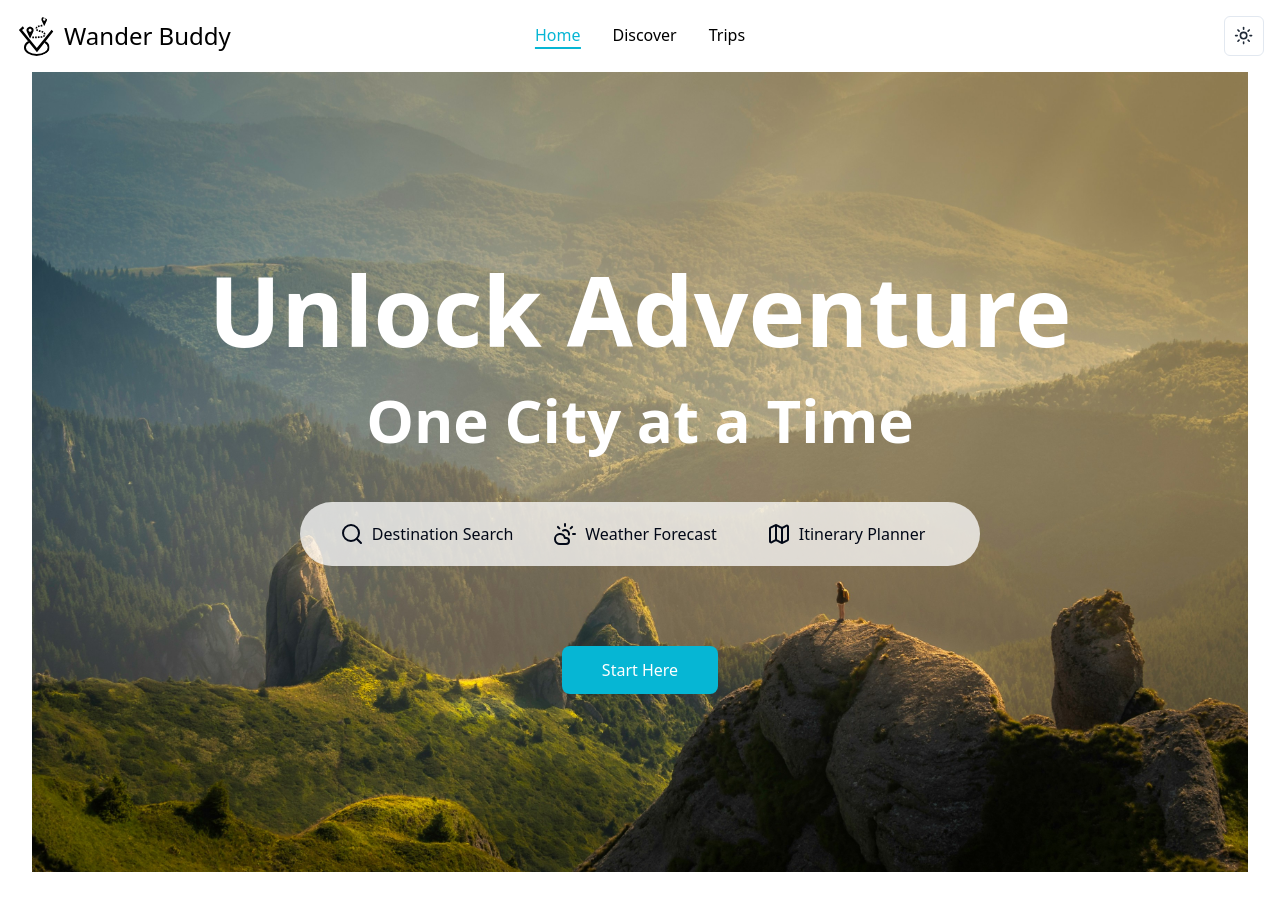
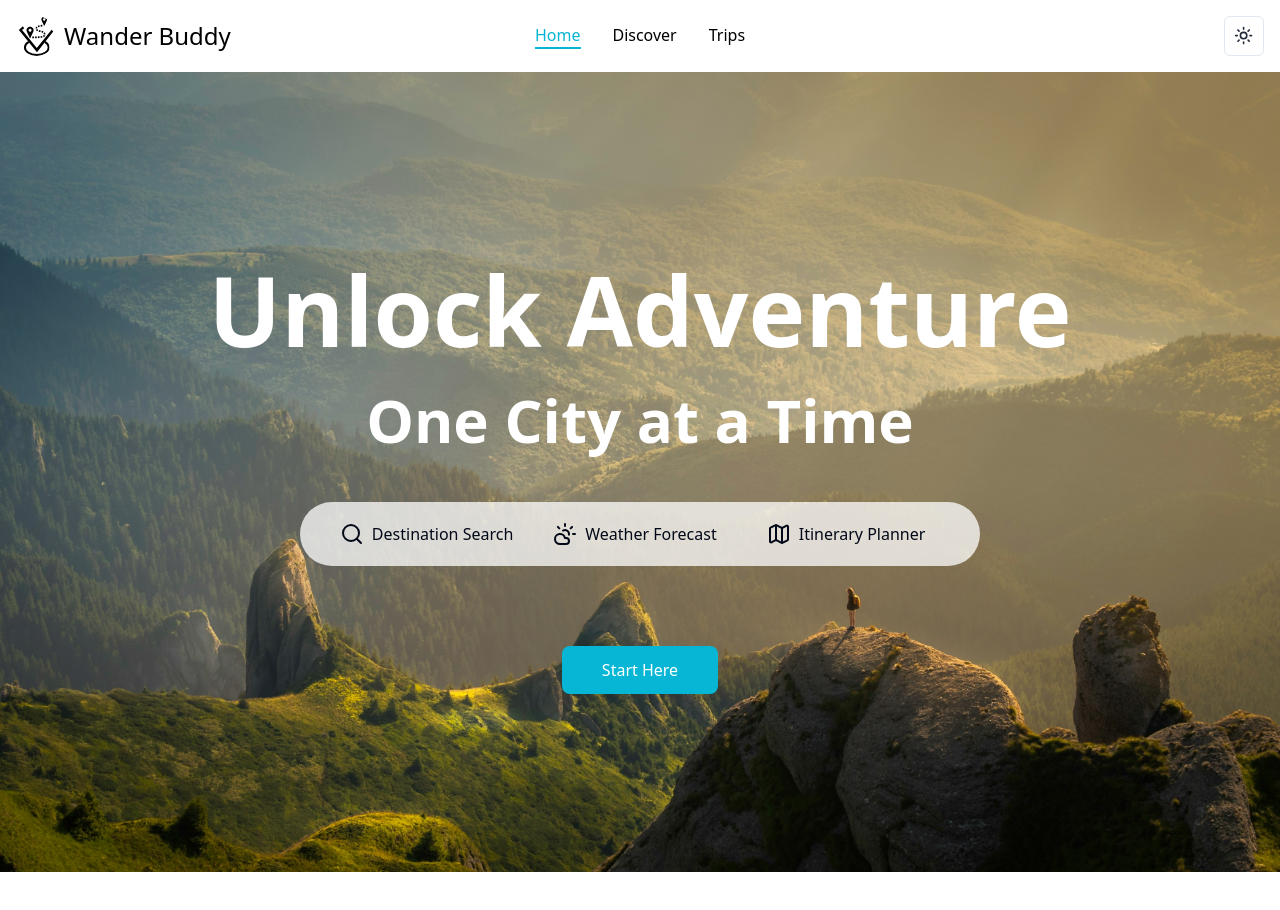
Before and after one commit to adelansari/wander-buddy, a React (Vite) app in the folder frontend/: page / in a window 1280 px wide. Shown: the top 910 px of the page. After the commit the page ends 872 px from the top, so only its background shows below. Built offline with nearby package versions, Linux system fonts and the light colour scheme.

Commit message:
Fix layout and landing page background styling

```diff
--- a/frontend/src/components/layouts/AppLayout.tsx
+++ b/frontend/src/components/layouts/AppLayout.tsx
@@ -15,12 +15,13 @@ const routes: Route[] = [
 
 export function AppLayout() {
   const location = useLocation();
+  const isHomePage = location.pathname === '/';
 
   return (
     <>
       <NavMenu routes={routes} />
-      <div className='flex-grow flex flex-col pb-20'>
-        <div className='container px-4 md:px-8 flex-grow flex flex-col'>
+      <div className='flex-grow flex flex-col'>
+        <div className={`${!isHomePage ? 'container' : ''} px-4 md:px-0 flex-grow flex flex-col`}>
           <Outlet />
         </div>
       </div>
--- a/frontend/src/components/pages/LandingPage.tsx
+++ b/frontend/src/components/pages/LandingPage.tsx
@@ -18,23 +18,15 @@ const Feature: React.FC<FeatureProps> = ({ Icon, label }) => (
 const LandingPage: React.FC = () => {
   const navigate = useNavigate();
 
-  useEffect(() => {
-    document.body.classList.add('overflow-hidden');
-    return () => {
-      document.body.classList.remove('overflow-hidden');
-    };
-  }, []);
-
   return (
-    <div className='relative w-full h-screen overflow-hidden'>
-      <div className='absolute inset-0 overflow-hidden'>
-        <img
-          src={backgroundImage}
-          alt='Background'
-          className='w-full h-full object-cover'
-          style={{ objectPosition: 'center center' }}
-        />
-      </div>
+    <div
+      className='relative w-full min-h-screen overflow-hidden'
+      style={{
+        backgroundImage: `url(${backgroundImage})`,
+        backgroundSize: 'cover',
+        backgroundPosition: 'center center',
+      }}
+    >
       <div className='absolute inset-0 flex flex-col items-center justify-center z-10'>
         <h1 className='text-5xl sm:text-7xl md:text-8xl font-bold text-white text-center p-3 rounded-lg dark:text-black leading-tight'>
           Unlock Adventure
```
